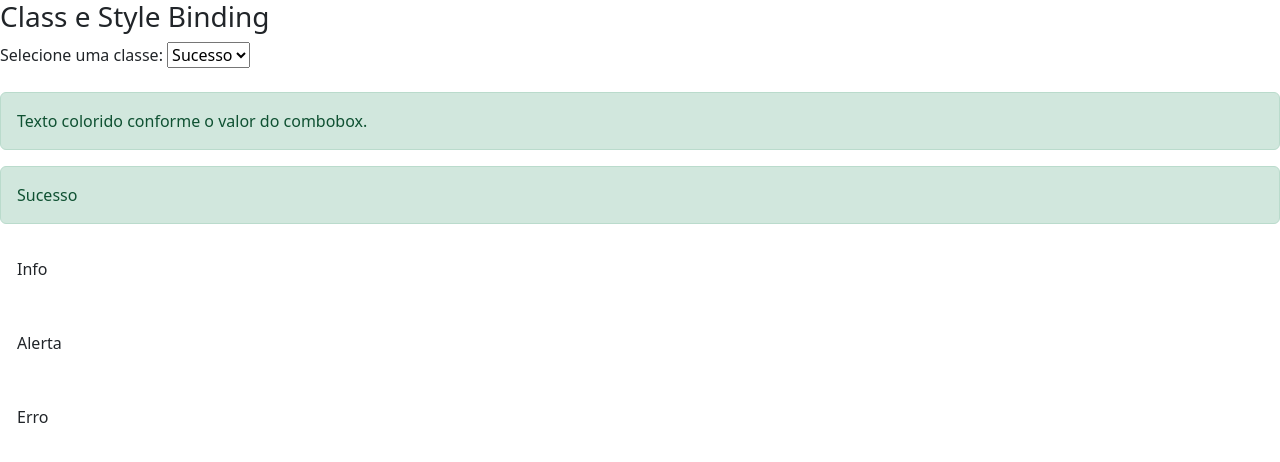
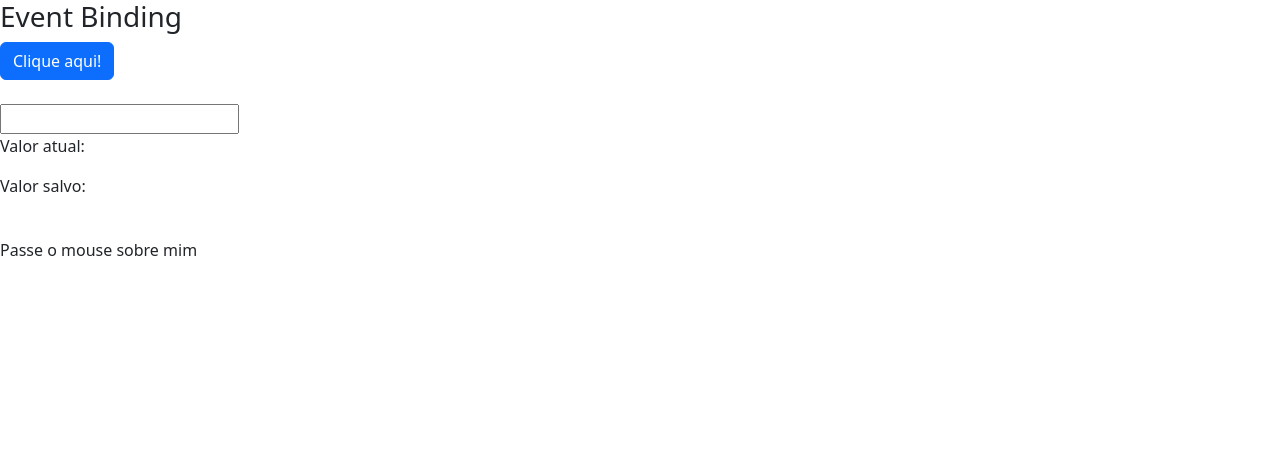
Before and after one commit to emanoelcampos/angular-data-binding, an Angular app: page / in a window 1280 px wide. Shown: the top 462 px of the page. Built offline with nearby package versions, Linux system fonts and the light colour scheme.

Commit message:
event binding

```diff
--- a/src/app/data-binding/data-binding.component.css
+++ b/src/app/data-binding/data-binding.component.css
@@ -0,0 +1,4 @@
+.highlight {
+  background-color: yellow;
+  font-weight: bold;
+}
--- a/src/app/data-binding/data-binding.component.html
+++ b/src/app/data-binding/data-binding.component.html
@@ -1,5 +1,5 @@
-<section class="property-binding">
-  <!--<article>
+ <!--<section class="property-binding">
+ <article>
     <h3>Interpolation / Interpolação</h3>
     <p>String renderizada com interpolação: {{ url }}</p>
     <p>Resultado de 1 + 1 é: {{ 1 + 1 }}</p>
@@ -12,7 +12,7 @@
       <img src="{{ urlImage }}"> <br>
       <img [src]="urlImage"> <br>
       <img bind-src="urlImage">
-    </article>-->
+    </article>
 
     <article>
       <h3>Class e Style Binding</h3>
@@ -58,4 +58,37 @@
       </div>
     </article>
 
+</section>-->
+
+<section class="event-binding">
+
+  <article>
+    <h3>Event Binding</h3>
+    <div>
+      <button (click)="botaoClicado()"
+      class="btn btn-primary">Clique aqui!
+    </button>
+
+    <br><br>
+
+    <input type="text"
+    (keyup)="onKeyUp($event)"
+    (keyup.enter)="salvarValor($any(campoInput).value)"
+    (blur)="salvarValor($any(campoInput).value)"
+    #campoInput>
+
+    <p>Valor atual: {{ valorAtual }}</p>
+    <p>Valor salvo: {{ valorSalvo }}</p>
+
+    <br>
+    <span
+    (mouseover)="onMouseOverOut()"
+    (mouseout)="onMouseOverOut()"
+    [class.highlight]="isMouseOver">
+      Passe o mouse sobre mim
+    </span>
+
+    </div>
+  </article>
+
 </section>
--- a/src/app/data-binding/data-binding.component.ts
+++ b/src/app/data-binding/data-binding.component.ts
@@ -11,6 +11,11 @@
   cursoAngular: boolean = true;
   urlImage: string = 'https://picsum.photos/seed/picsum/200/300';
 
+  valorAtual: string = '';
+  valorSalvo: string = '';
+
+  isMouseOver: boolean = false;
+
   getValor() {
     return 1;
   }
@@ -19,6 +24,23 @@
     return true;
   }
 
+  botaoClicado() {
+    alert('Botão clidado!')
+  }
+
+  onKeyUp(evento: KeyboardEvent) {
+    console.log();
+    this.valorAtual = (<HTMLInputElement>evento.target).value;
+  }
+
+  salvarValor(valor:any) {
+    this.valorSalvo = valor;
+  }
+
+  onMouseOverOut() {
+    this.isMouseOver = !this.isMouseOver;
+  }
+
   constructor() { }
 
   ngOnInit(): void {
```
